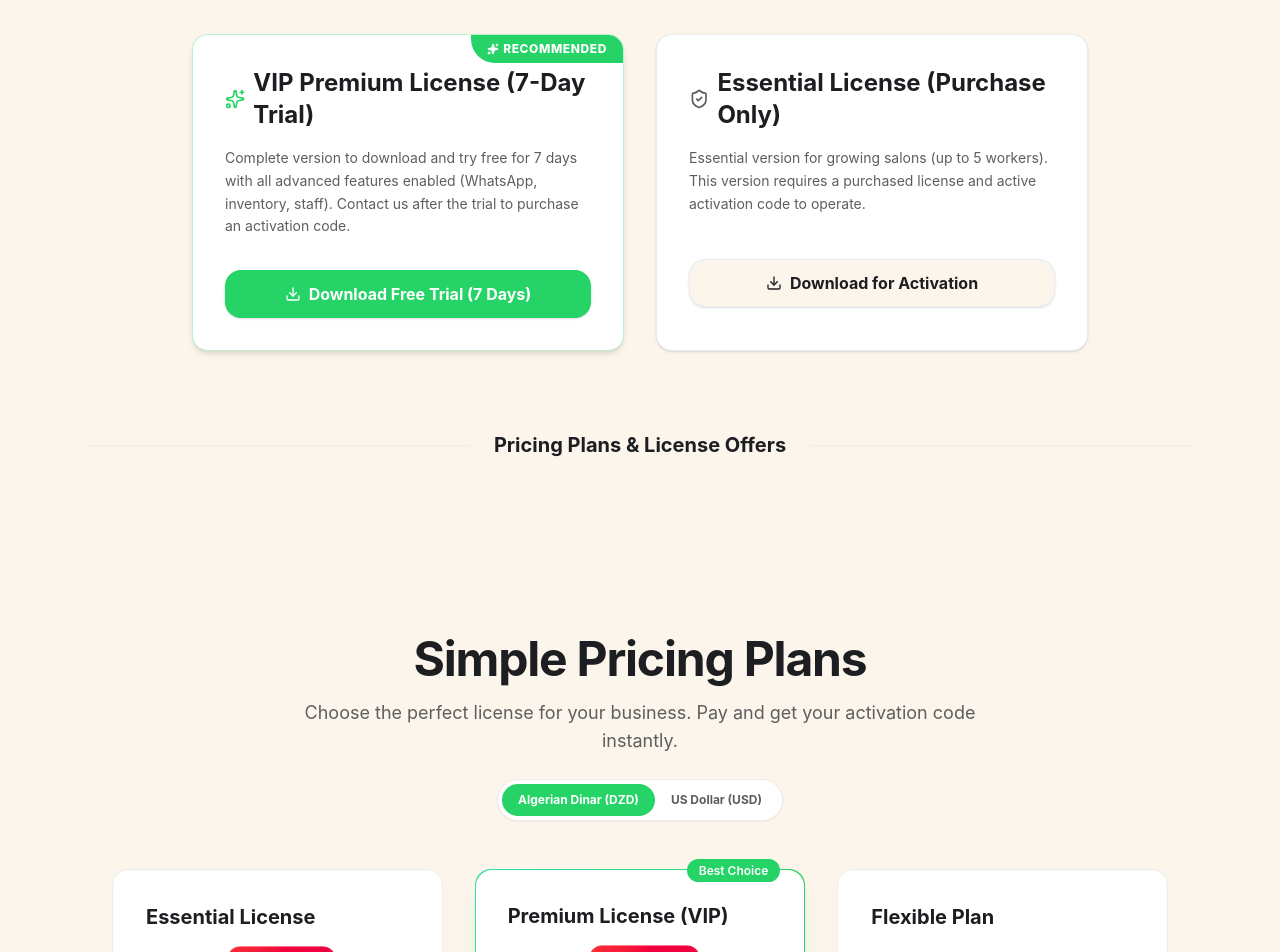
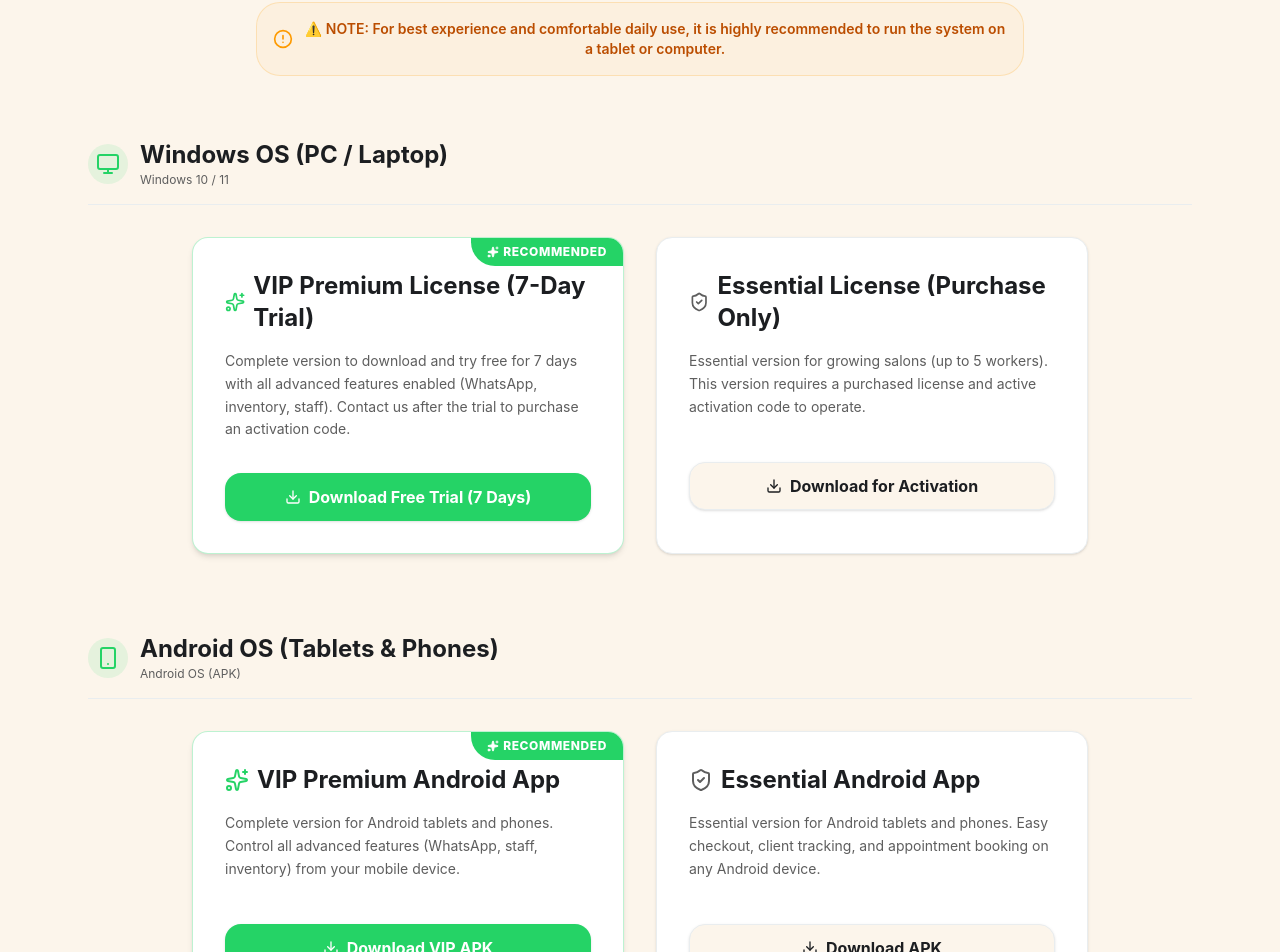
Before and after one commit to 3boudi/S-B-website, a Next.js app: page /en/download in a window 1280 px wide. Shown: the part 266-1218 px from the top of the page. Built offline with nearby package versions, Linux system fonts and the light colour scheme.

Commit message:
feat: add Android download section with VIP and Standard versions and device recommendations

```diff
--- a/messages/ar.json
+++ b/messages/ar.json
@@ -227,7 +227,18 @@
     "standardDesc": "النسخة الأساسية مخصصة للصالونات المتوسطة (حتى 5 عمال). هذه النسخة تحتاج إلى شراء رخصة وكود تفعيل مباشر لكي تعمل.",
     "standardCta": "تحميل للشراء والتفعيل",
     "downloadLinkStandard": "https://salondz.tech/download/salondztech-standard-setup.exe",
-    "pricingTitle": "باقات الأسعار والترخيص المتاحة"
+    "pricingTitle": "باقات الأسعار والترخيص المتاحة",
+    "androidSectionTitle": "نظام أندرويد (التابلت والهواتف)",
+    "windowsSectionTitle": "نظام ويندوز (كمبيوتر / لابتوب)",
+    "androidVipTitle": "نسخة أندرويد VIP الاحترافية",
+    "androidVipDesc": "النسخة الكاملة لأجهزة التابلت والهواتف العاملة بنظام أندرويد. تسيير كافة الميزات والخصائص والواتساب من جهازك المحمول.",
+    "androidVipCta": "تحميل تطبيق VIP APK",
+    "androidStandardTitle": "نسخة أندرويد الأساسية",
+    "androidStandardDesc": "النسخة الأساسية لأجهزة التابلت والهواتف العاملة بنظام أندرويد. لحجز المواعيد، تسجيل الزبائن، وعملية الكاش والدفع بسهولة.",
+    "androidStandardCta": "تحميل تطبيق APK",
+    "androidNote": "⚠️ ملاحظة: ينصح هذا النظام بتابلات أو حاسوب في الاستعمال لتجربة استخدام مريحة وسهلة يومياً.",
+    "downloadLinkAndroidVip": "https://salondz.tech/download/salondztech-vip.apk",
+    "downloadLinkAndroidStandard": "https://salondz.tech/download/salondztech-standard.apk"
   },
   "guidePage": {
     "title": "دليل المستخدم",
--- a/messages/en.json
+++ b/messages/en.json
@@ -227,7 +227,18 @@
     "standardDesc": "Essential version for growing salons (up to 5 workers). This version requires a purchased license and active activation code to operate.",
     "standardCta": "Download for Activation",
     "downloadLinkStandard": "https://salondz.tech/download/salondztech-standard-setup.exe",
-    "pricingTitle": "Pricing Plans & License Offers"
+    "pricingTitle": "Pricing Plans & License Offers",
+    "androidSectionTitle": "Android OS (Tablets & Phones)",
+    "windowsSectionTitle": "Windows OS (PC / Laptop)",
+    "androidVipTitle": "VIP Premium Android App",
+    "androidVipDesc": "Complete version for Android tablets and phones. Control all advanced features (WhatsApp, staff, inventory) from your mobile device.",
+    "androidVipCta": "Download VIP APK",
+    "androidStandardTitle": "Essential Android App",
+    "androidStandardDesc": "Essential version for Android tablets and phones. Easy checkout, client tracking, and appointment booking on any Android device.",
+    "androidStandardCta": "Download APK",
+    "androidNote": "⚠️ NOTE: For best experience and comfortable daily use, it is highly recommended to run the system on a tablet or computer.",
+    "downloadLinkAndroidVip": "https://salondz.tech/download/salondztech-vip.apk",
+    "downloadLinkAndroidStandard": "https://salondz.tech/download/salondztech-standard.apk"
   },
   "guidePage": {
     "title": "User Guide",
--- a/messages/fr.json
+++ b/messages/fr.json
@@ -38,25 +38,77 @@
     "title": "Tous les outils pour votre salon",
     "subtitle": "salondztech remplace les carnets papier, la paie manuelle et les cahiers désordonnés par un système rapide et élégant.",
     "list": [
-      { "key": "dashboard", "title": "Tableau de bord central", "description": "Suivi des revenus en temps réel, classement des meilleurs clients, rendez-vous du jour et transactions — dès l'ouverture de l'application." },
-      { "key": "pos", "title": "Point de vente ultra-rapide", "description": "Ajoutez services et produits en quelques secondes, appliquez les remises fidélité et imprimez des reçus professionnels." },
-      { "key": "appointments", "title": "Réservation intelligente", "description": "Planning visuel par coiffeur avec prévention des conflits. Le système bloque les doubles réservations et marque les absences automatiquement." },
-      { "key": "payroll", "title": "Paie automatisée", "description": "Pointage en un clic. Le système calcule le salaire journalier, suit les avances et gère les retraits sans erreur." },
-      { "key": "inventory", "title": "Gestion d'inventaire intelligente", "description": "Suivez chaque produit — shampoings, lames, gels, serviettes. Les alertes visuelles de stock bas vous indiquent quoi commander." },
-      { "key": "loyalty", "title": "Programme de fidélité intégré", "description": "Points automatiques pour chaque service. Historique complet du client — services, fréquence et dépenses — toujours à portée de main." },
-      { "key": "analytics", "title": "Analyses avancées", "description": "Services les plus vendus, calcul automatique du bénéfice net après charges et salaires, et rapports financiers PDF en un clic." },
-      { "key": "whatsapp", "title": "Relances WhatsApp Auto", "description": "Envoyez des confirmations de réservation, rappels 1h, alertes retard 30m/1h et reçus de paiement directement sur le téléphone des clients." },
-      { "key": "chatbot", "title": "Chatbot de Réservation WhatsApp", "description": "Un robot répondeur intelligent qui discute avec vos clients sur WhatsApp, propose des créneaux libres et enregistre automatiquement les réservations (VIP & Abonnement)." },
-      { "key": "multilang", "title": "Arabe, Français & Anglais", "description": "Changez la langue de l'interface instantanément. Mise en page RTL complète en arabe. Mode sombre et clair inclus." }
+      {
+        "key": "dashboard",
+        "title": "Tableau de bord central",
+        "description": "Suivi des revenus en temps réel, classement des meilleurs clients, rendez-vous du jour et transactions — dès l'ouverture de l'application."
+      },
+      {
+        "key": "pos",
+        "title": "Point de vente ultra-rapide",
+        "description": "Ajoutez services et produits en quelques secondes, appliquez les remises fidélité et imprimez des reçus professionnels."
+      },
+      {
+        "key": "appointments",
+        "title": "Réservation intelligente",
+        "description": "Planning visuel par coiffeur avec prévention des conflits. Le système bloque les doubles réservations et marque les absences automatiquement."
+      },
+      {
+        "key": "payroll",
+        "title": "Paie automatisée",
+        "description": "Pointage en un clic. Le système calcule le salaire journalier, suit les avances et gère les retraits sans erreur."
+      },
+      {
+        "key": "inventory",
+        "title": "Gestion d'inventaire intelligente",
+        "description": "Suivez chaque produit — shampoings, lames, gels, serviettes. Les alertes visuelles de stock bas vous indiquent quoi commander."
+      },
+      {
+        "key": "loyalty",
+        "title": "Programme de fidélité intégré",
+        "description": "Points automatiques pour chaque service. Historique complet du client — services, fréquence et dépenses — toujours à portée de main."
+      },
+      {
+        "key": "analytics",
+        "title": "Analyses avancées",
+        "description": "Services les plus vendus, calcul automatique du bénéfice net après charges et salaires, et rapports financiers PDF en un clic."
+      },
+      {
+        "key": "whatsapp",
+        "title": "Relances WhatsApp Auto",
+        "description": "Envoyez des confirmations de réservation, rappels 1h, alertes retard 30m/1h et reçus de paiement directement sur le téléphone des clients."
+      },
+      {
+        "key": "chatbot",
+        "title": "Chatbot de Réservation WhatsApp",
+        "description": "Un robot répondeur intelligent qui discute avec vos clients sur WhatsApp, propose des créneaux libres et enregistre automatiquement les réservations (VIP & Abonnement)."
+      },
+      {
+        "key": "multilang",
+        "title": "Arabe, Français & Anglais",
+        "description": "Changez la langue de l'interface instantanément. Mise en page RTL complète en arabe. Mode sombre et clair inclus."
+      }
     ]
   },
   "howItWorks": {
     "title": "Opérationnel en quelques minutes",
     "subtitle": "Aucune connaissance technique requise. Pas de configuration cloud. Installez et commencez.",
     "steps": [
-      { "number": "01", "title": "Installez sur votre PC Windows", "description": "Téléchargez et installez salondztech sur votre ordinateur d'accueil. Base locale, pas d'internet requis pour la gestion quotidienne." },
-      { "number": "02", "title": "Configurez vos services et employés", "description": "Entrez vos coiffeurs, services et prix une seule fois. Le système gère tout le reste." },
-      { "number": "03", "title": "Lancez votre activité", "description": "Réservez des rendez-vous, encaissez, suivez l'inventaire et regardez votre business grandir — depuis un seul tableau de bord." }
+      {
+        "number": "01",
+        "title": "Installez sur votre PC Windows",
+        "description": "Téléchargez et installez salondztech sur votre ordinateur d'accueil. Base locale, pas d'internet requis pour la gestion quotidienne."
+      },
+      {
+        "number": "02",
+        "title": "Configurez vos services et employés",
+        "description": "Entrez vos coiffeurs, services et prix une seule fois. Le système gère tout le reste."
+      },
+      {
+        "number": "03",
+        "title": "Lancez votre activité",
+        "description": "Réservez des rendez-vous, encaissez, suivez l'inventaire et regardez votre business grandir — depuis un seul tableau de bord."
+      }
     ]
   },
   "pricing": {
@@ -160,13 +212,34 @@
     "title": "Questions fréquentes",
     "subtitle": "Tout ce que vous devez savoir avant d'acheter.",
     "items": [
-      { "q": "Est-ce que salondztech nécessite une connexion internet ?", "a": "L'application fonctionne et stocke vos données localement sur votre PC (sans frais cloud ni lenteurs). Cependant, une connexion internet est nécessaire uniquement pour l'activation initiale de la licence et pour l'envoi des messages WhatsApp automatisés." },
-      { "q": "Quels systèmes d'exploitation sont supportés ?", "a": "salondztech fonctionne sous Windows 10 et Windows 11. Il s'installe directement sur votre ordinateur d'accueil ou de bureau." },
-      { "q": "Puis-je essayer le logiciel avant de nous rejoindre ?", "a": "Oui. Cliquez sur le bouton 'Essai Gratuit' pour accéder à un aperçu web en direct du système. La version installée est encore plus rapide." },
-      { "q": "Comment rejoindre le top 1% ?", "a": "Cliquez sur 'Rejoindre le top 1%' et contactez-nous sur WhatsApp, Facebook Messenger ou Instagram. Une fois validé, nous vous envoyons votre code d'activation immédiatement." },
-      { "q": "Y a-t-il un support arabe et RTL ?", "a": "Oui. Vous pouvez basculer toute l'interface en arabe à tout moment. La mise en page se retourne automatiquement de droite à gauche." },
-      { "q": "Puis-je l'utiliser pour plusieurs salons ?", "a": "Chaque licence couvre une installation. Contactez-nous pour un tarif multi-salons." },
-      { "q": "Que se passe-t-il après l'achat ?", "a": "Nous vous envoyons le code d'activation et nous vous aidons à le configurer. L'installation prend moins de 15 minutes." }
+      {
+        "q": "Est-ce que salondztech nécessite une connexion internet ?",
+        "a": "L'application fonctionne et stocke vos données localement sur votre PC (sans frais cloud ni lenteurs). Cependant, une connexion internet est nécessaire uniquement pour l'activation initiale de la licence et pour l'envoi des messages WhatsApp automatisés."
+      },
+      {
+        "q": "Quels systèmes d'exploitation sont supportés ?",
+        "a": "salondztech fonctionne sous Windows 10 et Windows 11. Il s'installe directement sur votre ordinateur d'accueil ou de bureau."
+      },
+      {
+        "q": "Puis-je essayer le logiciel avant de nous rejoindre ?",
+        "a": "Oui. Cliquez sur le bouton 'Essai Gratuit' pour accéder à un aperçu web en direct du système. La version installée est encore plus rapide."
+      },
+      {
+        "q": "Comment rejoindre le top 1% ?",
+        "a": "Cliquez sur 'Rejoindre le top 1%' et contactez-nous sur WhatsApp, Facebook Messenger ou Instagram. Une fois validé, nous vous envoyons votre code d'activation immédiatement."
+      },
+      {
+        "q": "Y a-t-il un support arabe et RTL ?",
+        "a": "Oui. Vous pouvez basculer toute l'interface en arabe à tout moment. La mise en page se retourne automatiquement de droite à gauche."
+      },
+      {
+        "q": "Puis-je l'utiliser pour plusieurs salons ?",
+        "a": "Chaque licence couvre une installation. Contactez-nous pour un tarif multi-salons."
+      },
+      {
+        "q": "Que se passe-t-il après l'achat ?",
+        "a": "Nous vous envoyons le code d'activation et nous vous aidons à le configurer. L'installation prend moins de 15 minutes."
+      }
     ]
   },
   "cta": {
@@ -227,7 +300,18 @@
     "standardDesc": "Version essentielle pour salons en croissance (jusqu'à 5 employés). Cette version nécessite une licence achetée et un code d'activation pour fonctionner.",
     "standardCta": "Télécharger pour activation",
     "downloadLinkStandard": "https://salondz.tech/download/salondztech-standard-setup.exe",
-    "pricingTitle": "Bans de Tarifs & Activation de la licence"
+    "pricingTitle": "Bans de Tarifs & Activation de la licence",
+    "androidSectionTitle": "Système Android (Tablettes & Téléphones)",
+    "windowsSectionTitle": "Système Windows (PC / Ordinateur)",
+    "androidVipTitle": "Version Android VIP Premium",
+    "androidVipDesc": "Version complète pour tablettes et téléphones Android. Gérez toutes les fonctionnalités avancées (WhatsApp, employés, stocks) depuis votre mobile.",
+    "androidVipCta": "Télécharger l'APK VIP",
+    "androidStandardTitle": "Version Android Essentielle",
+    "androidStandardDesc": "Version essentielle pour tablettes et téléphones Android. Enregistrement des rendez-vous, encaissement rapide et gestion client simplifiée.",
+    "androidStandardCta": "Télécharger l'APK",
+    "androidNote": " NOTE : Pour un confort d'utilisation optimal au quotidien, il est fortement conseillé d'utiliser ce système sur tablette ou ordinateur.",
+    "downloadLinkAndroidVip": "https://salondz.tech/download/salondztech-vip.apk",
+    "downloadLinkAndroidStandard": "https://salondz.tech/download/salondztech-standard.apk"
   },
   "guidePage": {
     "title": "Guide de l'utilisateur",
--- a/src/app/[locale]/download/page.tsx
+++ b/src/app/[locale]/download/page.tsx
@@ -4,7 +4,7 @@ import Navbar from "@/components/layout/Navbar";
 import Footer from "@/components/layout/Footer";
 import Pricing from "@/components/sections/Pricing";
 import { Button } from "@/components/ui/button";
-import { Download, Sparkles, ShieldCheck } from "lucide-react";
+import { Download, Sparkles, ShieldCheck, Monitor, Smartphone, AlertCircle } from "lucide-react";
 
 export default async function DownloadPage({
   params,
@@ -32,7 +32,7 @@ function DownloadContent() {
   return (
     <div className="mx-auto max-w-6xl px-4 py-12 md:px-6">
       {/* Header */}
-      <div className="text-center mb-16">
+      <div className="text-center mb-8">
         <h1 className="text-4xl font-extrabold tracking-tight sm:text-5xl font-[var(--font-display)] text-[var(--text-primary)]">
           {t("title")}
         </h1>
@@ -41,8 +41,27 @@ function DownloadContent() {
         </p>
       </div>
 
-      {/* Grid of download items */}
-      <div className="grid gap-8 md:grid-cols-2 max-w-4xl mx-auto mb-20">
+      {/* Recommendation Notice */}
+      <div className="max-w-3xl mx-auto mb-16 p-4 rounded-xl border border-amber-500/20 bg-amber-500/5 text-amber-700 dark:text-amber-300 text-sm font-semibold flex items-center justify-center gap-2.5 text-center">
+        <AlertCircle className="h-5 w-5 text-amber-500 shrink-0" />
+        <p>{t("androidNote")}</p>
+      </div>
+
+      {/* OS Section: Windows (PC) */}
+      <div className="mb-20">
+        <div className="flex items-center gap-3 mb-8 border-b border-border pb-4 justify-start">
+          <div className="p-2 rounded-xl bg-brand-green/10 text-brand-green">
+            <Monitor className="h-6 w-6" />
+          </div>
+          <div>
+            <h2 className="text-2xl font-bold font-[var(--font-display)] text-[var(--text-primary)] leading-tight">
+              {t("windowsSectionTitle")}
+            </h2>
+            <p className="text-xs text-[var(--text-secondary)] mt-0.5">Windows 10 / 11</p>
+          </div>
+        </div>
+
+        <div className="grid gap-8 md:grid-cols-2 max-w-4xl mx-auto">
           {/* VIP Card (Free Trial) */}
           <div className="relative overflow-hidden rounded-2xl border border-brand-green/30 bg-[var(--bg-card)] dark:bg-[#111B21] p-8 shadow-md hover:shadow-xl transition-all duration-300">
             <div className="absolute top-0 right-0 bg-brand-green text-white dark:text-[#111B21] text-xs font-extrabold uppercase px-4 py-1.5 rounded-bl-xl tracking-wider flex items-center gap-1">
@@ -50,10 +69,10 @@ function DownloadContent() {
               <span>Recommended</span>
             </div>
 
-          <h2 className="text-2xl font-bold font-[var(--font-display)] text-[var(--text-primary)] flex items-center gap-2 mb-4">
+            <h3 className="text-2xl font-bold font-[var(--font-display)] text-[var(--text-primary)] flex items-center gap-2 mb-4">
               <Sparkles className="h-6 w-6 text-brand-green" />
               {t("vipTitle")}
-          </h2>
+            </h3>
             <p className="text-sm text-[var(--text-secondary)] leading-relaxed mb-8 min-h-[80px]">
               {t("vipDesc")}
             </p>
@@ -68,10 +87,10 @@ function DownloadContent() {
 
           {/* Standard Card */}
           <div className="relative overflow-hidden rounded-2xl border border-border bg-[var(--bg-card)] dark:bg-[#111B21] p-8 shadow-sm hover:shadow-lg transition-all duration-300">
-          <h2 className="text-2xl font-bold font-[var(--font-display)] text-[var(--text-primary)] flex items-center gap-2 mb-4">
+            <h3 className="text-2xl font-bold font-[var(--font-display)] text-[var(--text-primary)] flex items-center gap-2 mb-4">
               <ShieldCheck className="h-6 w-6 text-[var(--text-muted)]" />
               {t("standardTitle")}
-          </h2>
+            </h3>
             <p className="text-sm text-[var(--text-secondary)] leading-relaxed mb-8 min-h-[80px]">
               {t("standardDesc")}
             </p>
@@ -82,6 +101,65 @@ function DownloadContent() {
                 {t("standardCta")}
               </a>
             </Button>
+          </div>
+        </div>
+      </div>
+
+      {/* OS Section: Android (Tablets & Phones) */}
+      <div className="mb-20">
+        <div className="flex items-center gap-3 mb-8 border-b border-border pb-4 justify-start">
+          <div className="p-2 rounded-xl bg-brand-green/10 text-brand-green">
+            <Smartphone className="h-6 w-6" />
+          </div>
+          <div>
+            <h2 className="text-2xl font-bold font-[var(--font-display)] text-[var(--text-primary)] leading-tight">
+              {t("androidSectionTitle")}
+            </h2>
+            <p className="text-xs text-[var(--text-secondary)] mt-0.5">Android OS (APK)</p>
+          </div>
+        </div>
+
+        <div className="grid gap-8 md:grid-cols-2 max-w-4xl mx-auto">
+          {/* Android VIP Card */}
+          <div className="relative overflow-hidden rounded-2xl border border-brand-green/30 bg-[var(--bg-card)] dark:bg-[#111B21] p-8 shadow-md hover:shadow-xl transition-all duration-300">
+            <div className="absolute top-0 right-0 bg-brand-green text-white dark:text-[#111B21] text-xs font-extrabold uppercase px-4 py-1.5 rounded-bl-xl tracking-wider flex items-center gap-1">
+              <Sparkles className="h-3 w-3 fill-current" />
+              <span>Recommended</span>
+            </div>
+
+            <h3 className="text-2xl font-bold font-[var(--font-display)] text-[var(--text-primary)] flex items-center gap-2 mb-4">
+              <Sparkles className="h-6 w-6 text-brand-green" />
+              {t("androidVipTitle")}
+            </h3>
+            <p className="text-sm text-[var(--text-secondary)] leading-relaxed mb-8 min-h-[80px]">
+              {t("androidVipDesc")}
+            </p>
+
+            <Button size="lg" className="w-full bg-brand-green hover:bg-brand-green/90 text-white font-bold h-12" asChild>
+              <a href={t("downloadLinkAndroidVip")}>
+                <Download className="h-5 w-5" />
+                {t("androidVipCta")}
+              </a>
+            </Button>
+          </div>
+
+          {/* Android Standard Card */}
+          <div className="relative overflow-hidden rounded-2xl border border-border bg-[var(--bg-card)] dark:bg-[#111B21] p-8 shadow-sm hover:shadow-lg transition-all duration-300">
+            <h3 className="text-2xl font-bold font-[var(--font-display)] text-[var(--text-primary)] flex items-center gap-2 mb-4">
+              <ShieldCheck className="h-6 w-6 text-[var(--text-muted)]" />
+              {t("androidStandardTitle")}
+            </h3>
+            <p className="text-sm text-[var(--text-secondary)] leading-relaxed mb-8 min-h-[80px]">
+              {t("androidStandardDesc")}
+            </p>
+
+            <Button size="lg" variant="outline" className="w-full h-12 border-border font-bold text-[var(--text-primary)]" asChild>
+              <a href={t("downloadLinkAndroidStandard")}>
+                <Download className="h-5 w-5" />
+                {t("androidStandardCta")}
+              </a>
+            </Button>
+          </div>
         </div>
       </div>
 
```
Lines whose indentation alone changed are shown as unchanged.
